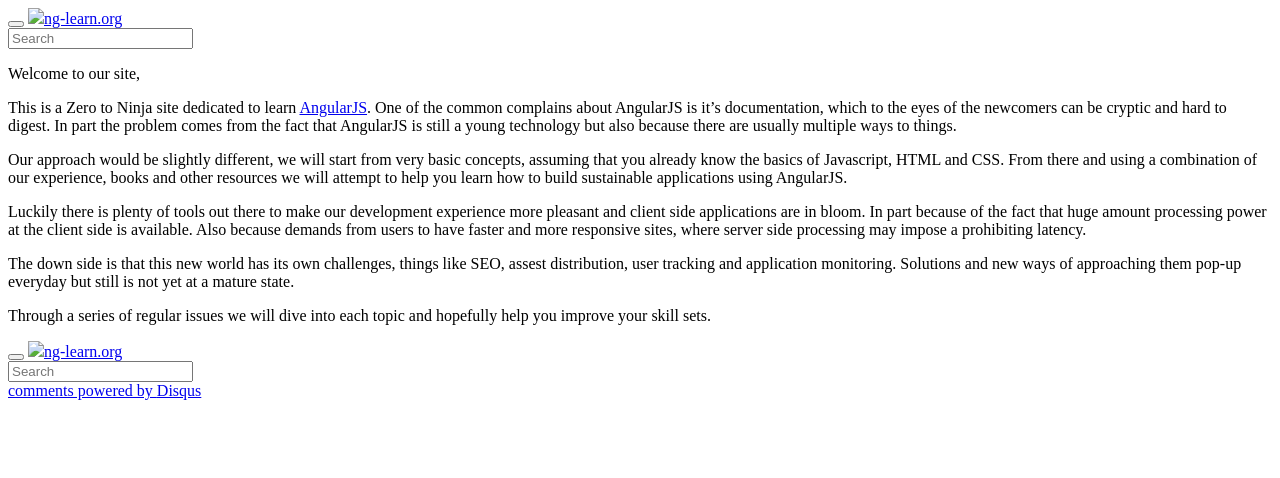
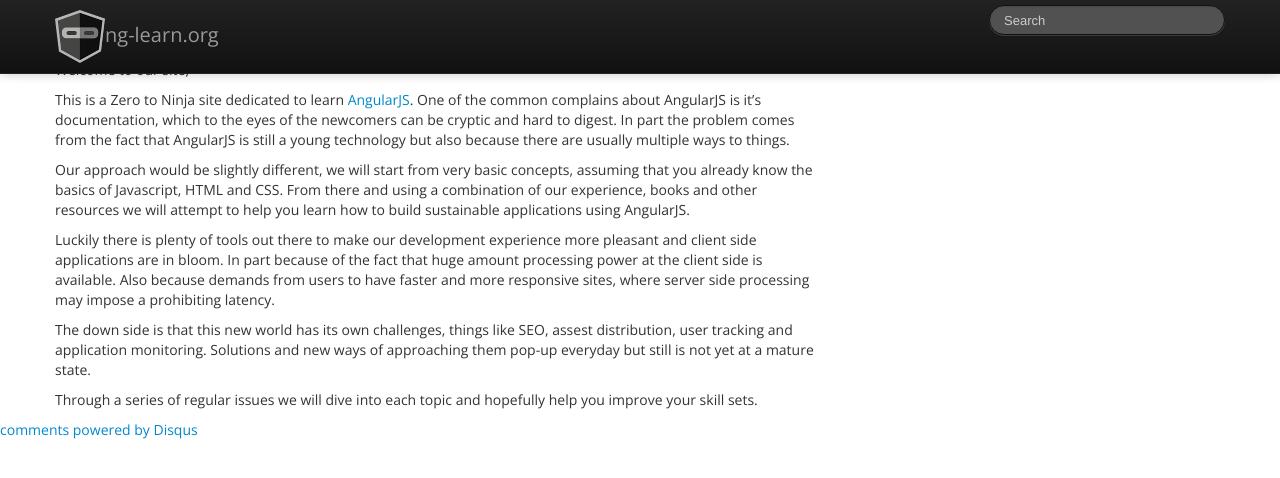
Before and after one commit to ng-learn-org/ng-learn-org.github.io, a Jekyll site: the page built from _posts/2013-09-12-Welcome.markdown, in a window 1280 px wide. Shown: the top 478 px of the page. Built offline with Jekyll 4.4.1, drawn with Linux system fonts in a browser that asks for light colours; nearby versions of some CDN libraries; library files that are not in the unit come from our copies; Markdown is read by kramdown in place of the engine named in the settings; comment, search, counter and statistics services are not loaded.

Commit message:
Changed relative path

```diff
--- a/_includes/header.html
+++ b/_includes/header.html
@@ -10,7 +10,7 @@
           <span class="icon-bar"></span>
         </button>
 
-        <a class="brand" href="//ng-learn.org"><img src="img/logo.png">ng-learn.org</a>
+        <a class="brand" href="//ng-learn.org"><img src="/img/logo.png">ng-learn.org</a>
 
         <div class="nav-collapse collapse">
           <!-- <ul class="nav"> -->
--- a/_layouts/post.html
+++ b/_layouts/post.html
@@ -3,10 +3,10 @@
   <head>
     <title>ng-learn.org</title>
     <meta name="viewport" content="width=device-width, initial-scale=1.0">
-    <link href="css/bootstrap.min.css" rel="stylesheet">
-    <link href="css/bootstrap-responsive.min.css" rel="stylesheet">
-    <link href="css/syntax.css" type="text/css" rel="stylesheet">
-    <link href="css/main.css" type="text/css" rel="stylesheet">
+    <link href="/css/bootstrap.min.css" rel="stylesheet">
+    <link href="/css/bootstrap-responsive.min.css" rel="stylesheet">
+    <link href="/css/syntax.css" type="text/css" rel="stylesheet">
+    <link href="/css/main.css" type="text/css" rel="stylesheet">
     <link href="http://fonts.googleapis.com/css?family=Open+Sans:400,700,300" rel="stylesheet">
   </head>
   <body>
```
Also changed, not shown: _layouts/default.html (+6 -6 lines).
